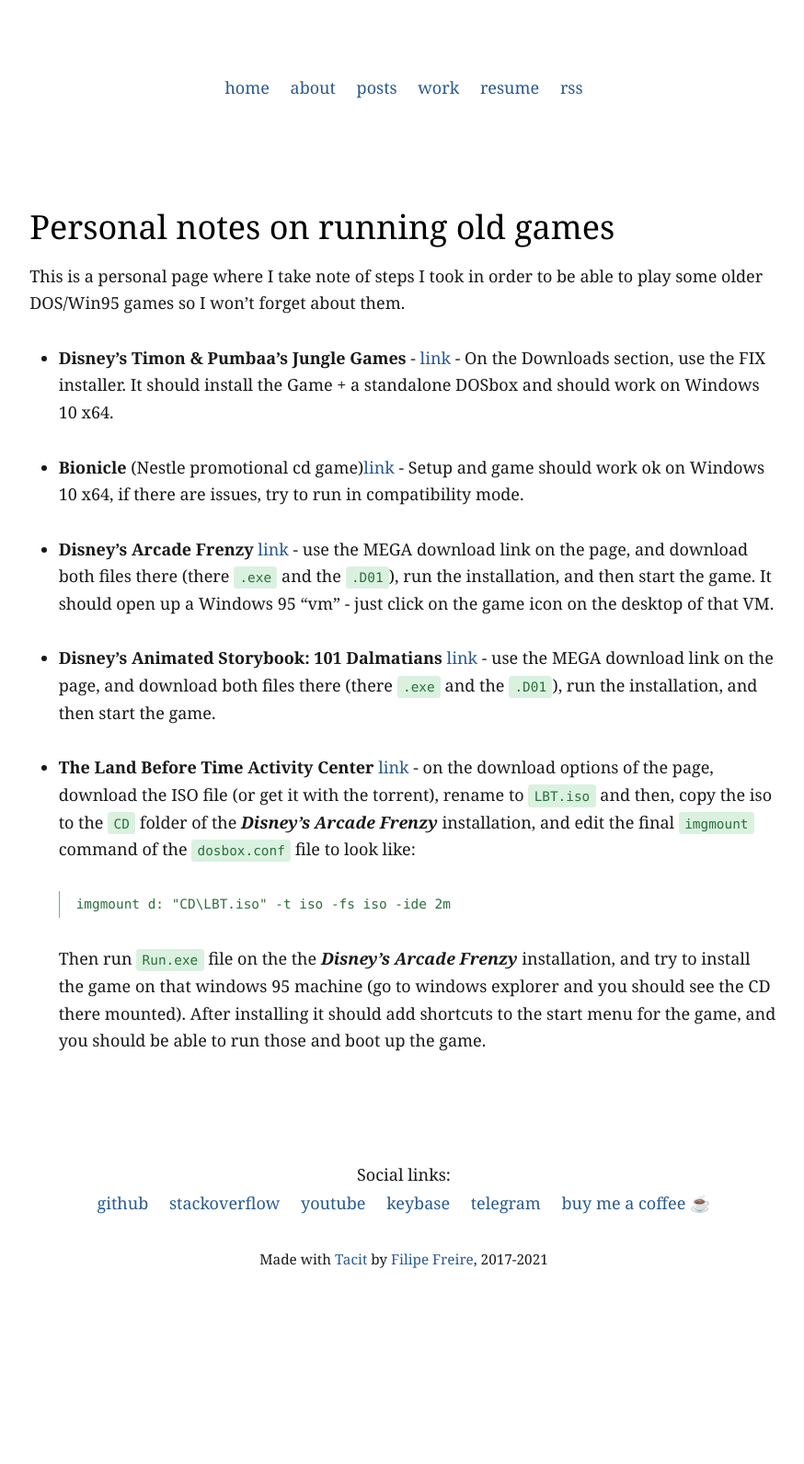
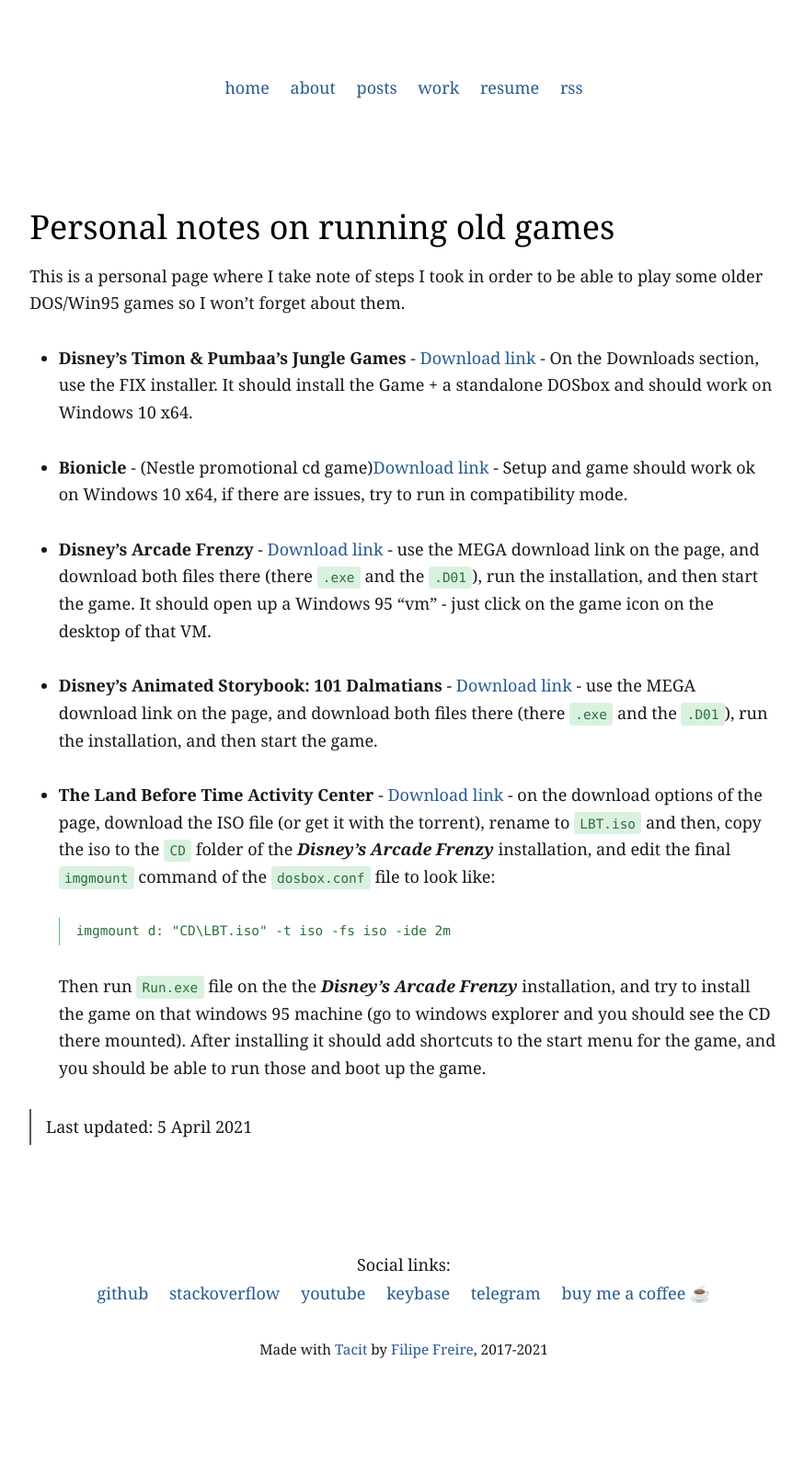
Before and after one commit to filfreire/filfreire.github.io, a Jekyll site: the page built from oldgames.md, in a window 1280 px wide. Shown: the whole page at 92% size, without its empty margins (201-1075 px from the left). Built offline with Jekyll 4.4.1, drawn with Linux system fonts in a browser that asks for light colours; before the commit the page ends 1494 px from its top, so only the background shows below that.

Commit message:
improve old games page

````diff
--- a/oldgames.md
+++ b/oldgames.md
@@ -7,16 +7,19 @@
 
 This is a personal page where I take note of steps I took in order to be able to play some older DOS/Win95 games so I won't forget about them.
 
-- **Disney's Timon & Pumbaa's Jungle Games** - [link](https://www.myabandonware.com/game/disney-s-timon-pumbaa-s-jungle-games-3j3) - On the Downloads section, use the FIX installer. It should install the Game + a standalone DOSbox and should work on Windows 10 x64.
+- **Disney's Timon & Pumbaa's Jungle Games** - [Download link](https://www.myabandonware.com/game/disney-s-timon-pumbaa-s-jungle-games-3j3) - On the Downloads section, use the FIX installer. It should install the Game + a standalone DOSbox and should work on Windows 10 x64.
 
-- **Bionicle** (Nestle promotional cd game)[link](https://biomediaproject.com/bmp/promo-cds/nestle/) - Setup and game should work ok on Windows 10 x64, if there are issues, try to run in compatibility mode.
+- **Bionicle** - (Nestle promotional cd game)[Download link](https://biomediaproject.com/bmp/promo-cds/nestle/) - Setup and game should work ok on Windows 10 x64, if there are issues, try to run in compatibility mode.
 
-- **Disney's Arcade Frenzy** [link](https://collectionchamber.blogspot.com/p/disneys-arcade-frenzy.html) - use the MEGA download link on the page, and download both files there (there `.exe` and the `.D01`), run the installation, and then start the game. It should open up a Windows 95 "vm" - just click on the game icon on the desktop of that VM.
+- **Disney's Arcade Frenzy** - [Download link](https://collectionchamber.blogspot.com/p/disneys-arcade-frenzy.html) - use the MEGA download link on the page, and download both files there (there `.exe` and the `.D01`), run the installation, and then start the game. It should open up a Windows 95 "vm" - just click on the game icon on the desktop of that VM.
 
-- **Disney's Animated Storybook: 101 Dalmatians** [link](https://collectionchamber.blogspot.com/p/disneys-animated-storybook-101.html) - use the MEGA download link on the page, and download both files there (there `.exe` and the `.D01`), run the installation, and then start the game.
+- **Disney's Animated Storybook: 101 Dalmatians** - [Download link](https://collectionchamber.blogspot.com/p/disneys-animated-storybook-101.html) - use the MEGA download link on the page, and download both files there (there `.exe` and the `.D01`), run the installation, and then start the game.
 
-- **The Land Before Time Activity Center** [link](https://archive.org/details/thelandbeforetimeactivitycentercdrom) - on the download options of the page, download the ISO file (or get it with the torrent), rename to `LBT.iso` and then, copy the iso to the `CD` folder of the ***Disney's Arcade Frenzy*** installation, and edit the final `imgmount` command of the  `dosbox.conf` file to look like:
+- **The Land Before Time Activity Center** - [Download link](https://archive.org/details/thelandbeforetimeactivitycentercdrom) - on the download options of the page, download the ISO file (or get it with the torrent), rename to `LBT.iso` and then, copy the iso to the `CD` folder of the ***Disney's Arcade Frenzy*** installation, and edit the final `imgmount` command of the  `dosbox.conf` file to look like:
 ```
 imgmount d: "CD\LBT.iso" -t iso -fs iso -ide 2m
 ```
 Then run `Run.exe` file on the the ***Disney's Arcade Frenzy*** installation, and try to install the game on that windows 95 machine (go to windows explorer and you should see the CD there mounted). After installing it should add shortcuts to the start menu for the game, and you should be able to run those and boot up the game.
+
+
+> Last updated: 5 April 2021
````
